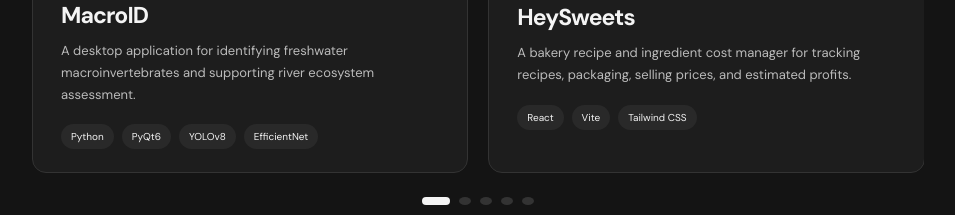
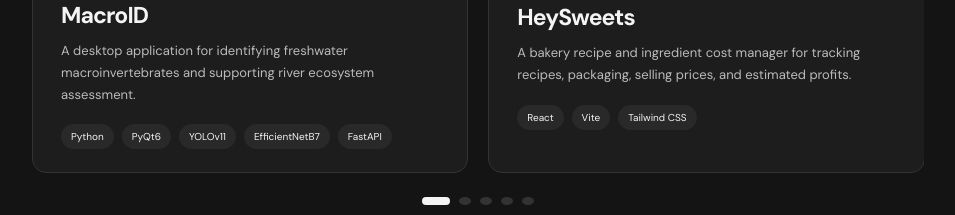
Before and after one commit to Ewadz/Portfolio, a React (Vite) app: page / in a window 1280 px wide. Shown: the part 1620-1835 px from the top of the page, without its empty margins (289-1244 px from the left). Built offline with nearby package versions, Linux system fonts and the light colour scheme.

Commit message:
Additional info

```diff
--- a/src/data.js
+++ b/src/data.js
@@ -17,7 +17,7 @@ export const projects = [
     type: "Desktop · Computer Vision",
     description:
       "A desktop application for identifying freshwater macroinvertebrates and supporting river ecosystem assessment.",
-    stack: ["Python", "PyQt6", "YOLOv8", "EfficientNet"],
+    stack: ["Python", "PyQt6", "YOLOv11", "EfficientNetB7", "FastAPI"],
     image: "/project-macroid.png",
     details:
       "MacroID combines image analysis, specimen identification, and assessment workflows into a desktop experience.",
```
